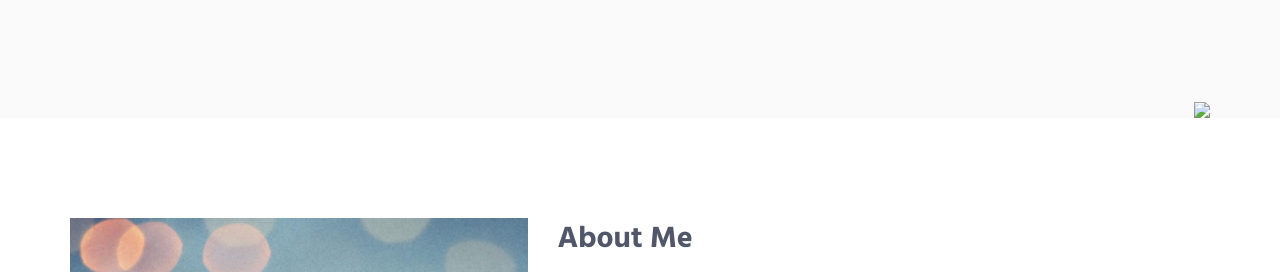
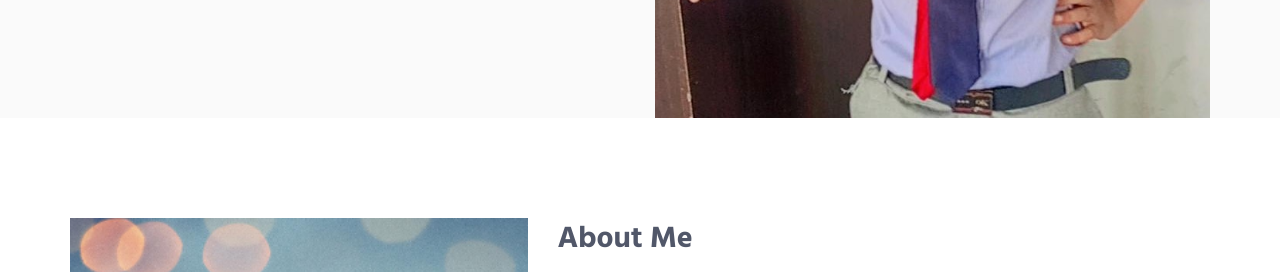
Before and after one commit to Muzammil455/New-Website, a plain HTML site: page index.html in a window 1280 px wide. Shown: the part 502-774 px from the top of the page. Drawn offline with Linux system fonts and the light colour scheme.

Commit message:
Update index.html

```diff
--- a/index.html
+++ b/index.html
@@ -101,7 +101,7 @@
                     </div>
                     <div class="col-sm-6">
                         <div class="promo-block-img-wrap">
-                           <img class="promo-block-img img-responsive" src="img/mockup/avatar-1.jpg" align="Avatar">
+                           <img class="promo-block-img img-responsive" src="img/mockup/Muzammil.jpg" align="Avatar">
                         </div>
                     </div>
                 </div>
```
